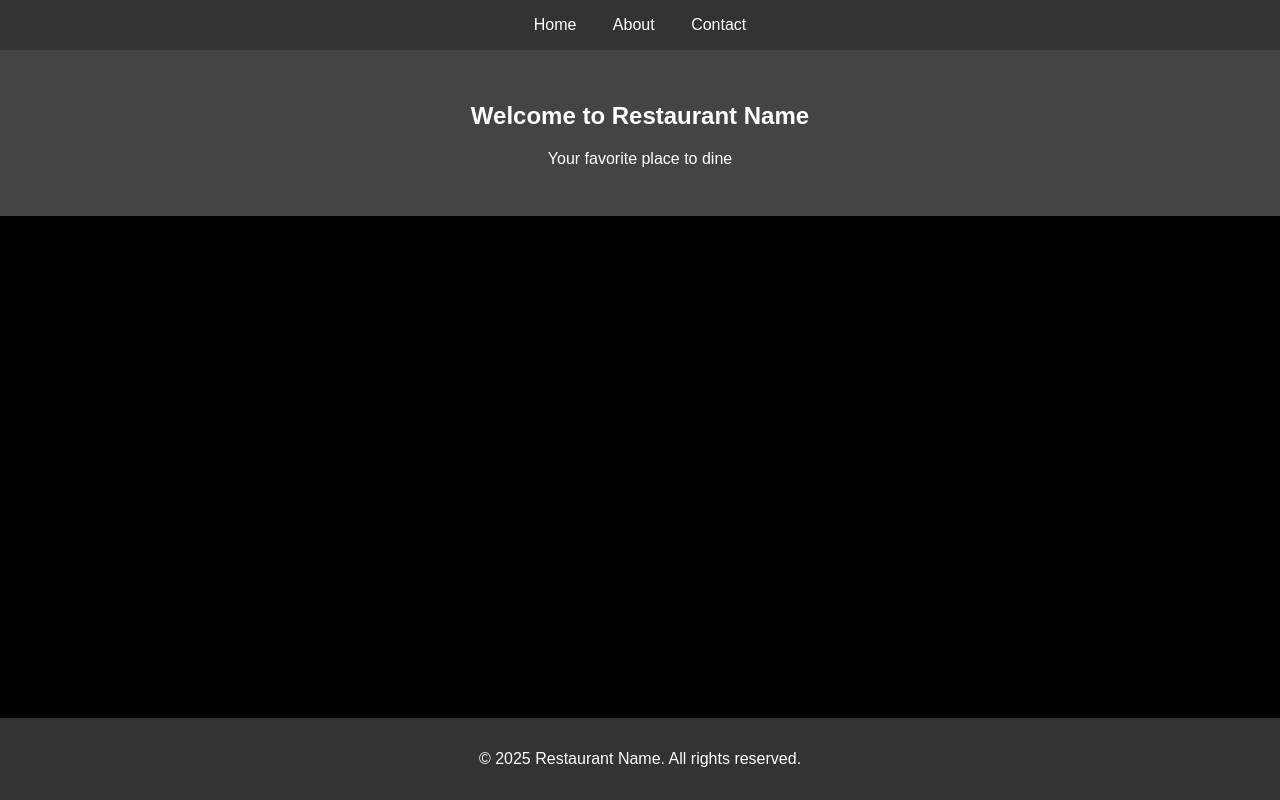
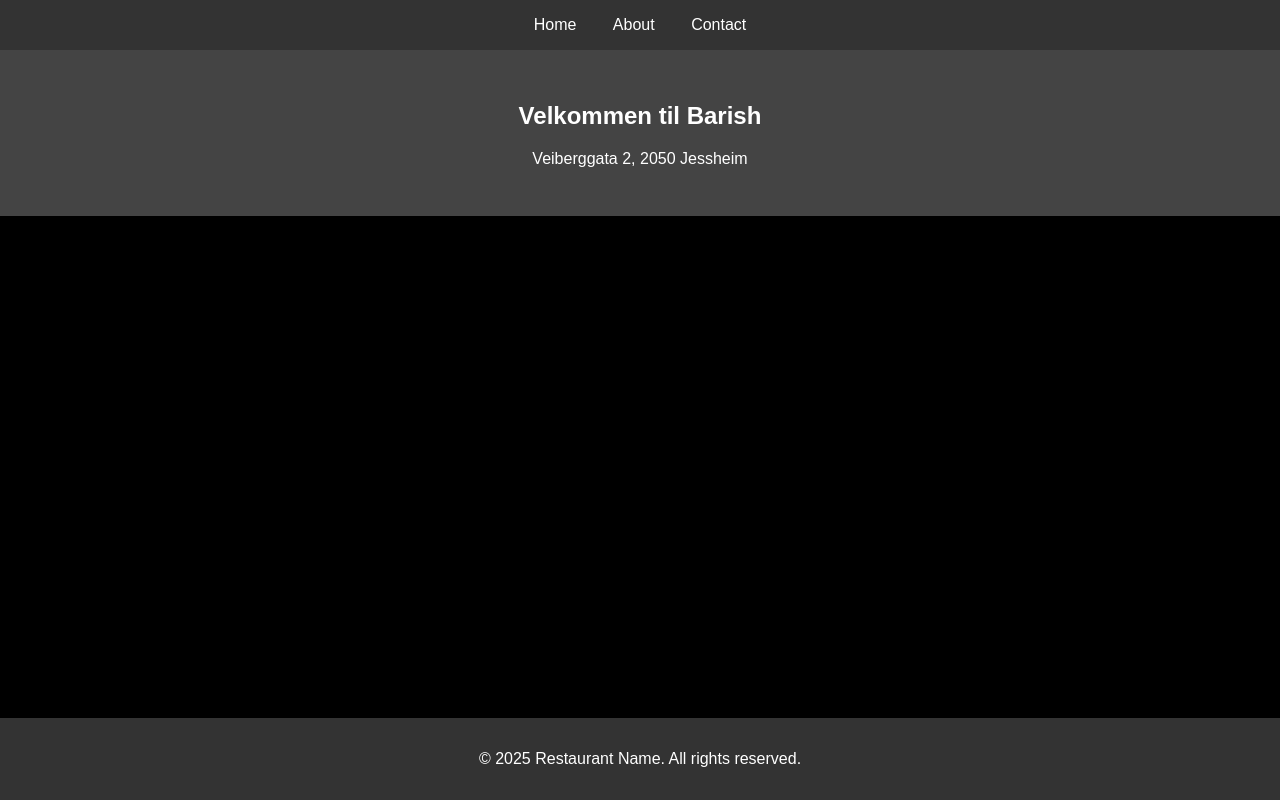
Before and after one commit to archcoffecup/Barish, a plain HTML site: page index.html in a window 1280 px wide. Drawn offline with Linux system fonts and the light colour scheme.

Commit message:
Update index.html

```diff
--- a/index.html
+++ b/index.html
@@ -3,7 +3,7 @@
 <head>
     <meta charset="UTF-8">
     <meta name="viewport" content="width=device-width, initial-scale=1.0">
-    <title>Restaurant Name</title>
+    <title>Barish</title>
     <link rel="stylesheet" href="assets/css/styles.css">
 </head>
 <body>
@@ -12,8 +12,8 @@
 
     <main>
         <section class="hero">
-            <h1>Welcome to Restaurant Name</h1>
-            <p>Your favorite place to dine</p>
+            <h1>Velkommen til Barish</h1>
+            <p>Veiberggata 2, 2050 Jessheim</p>
         </section>
     </main>
 
```
